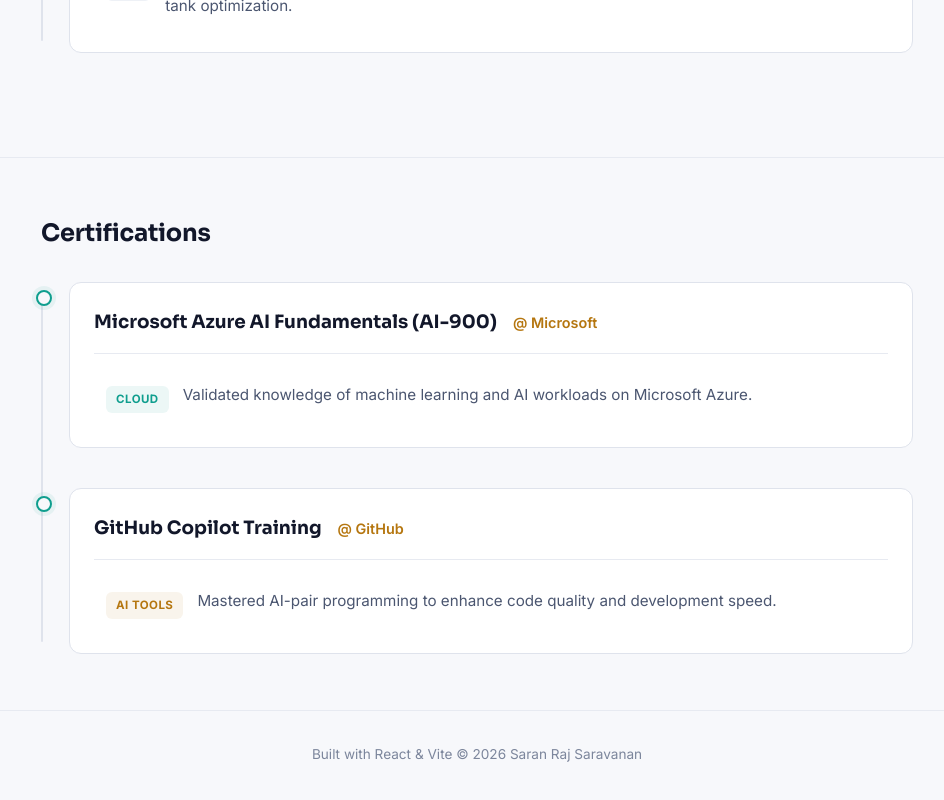
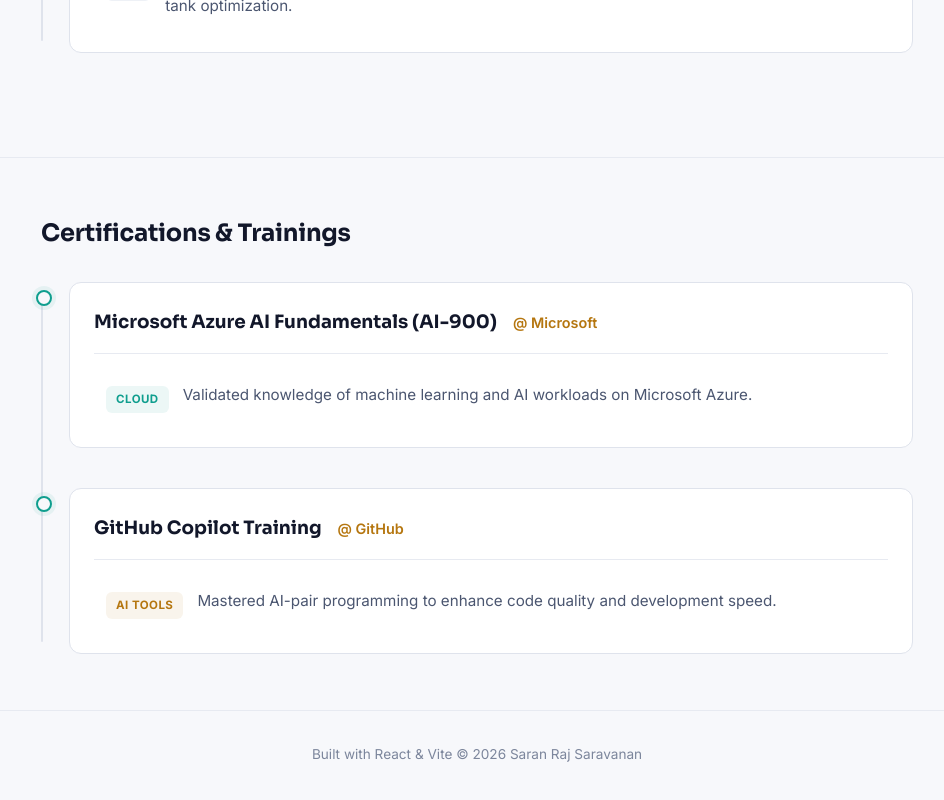
Before and after one commit to saravanansaranraj27/portfolio-website, a React (Vite) app: page / in a window 1280 px wide. Shown: the part 4610-5410 px from the top of the page, without its empty margins (163-1107 px from the left). Built offline with nearby package versions, Linux system fonts and the light colour scheme.

Commit message:
Update portfolio with new projects and UI

```diff
--- a/src/App.jsx
+++ b/src/App.jsx
@@ -668,7 +668,7 @@ const App = () => {
       <section id="certifications" className="section">
         <div className="container">
           <Reveal>
-            <h2>Certifications</h2>
+            <h2>Certifications & Trainings</h2>
           </Reveal>
           <div className="timeline">
             {certifications.map((cert, index) => (
```
